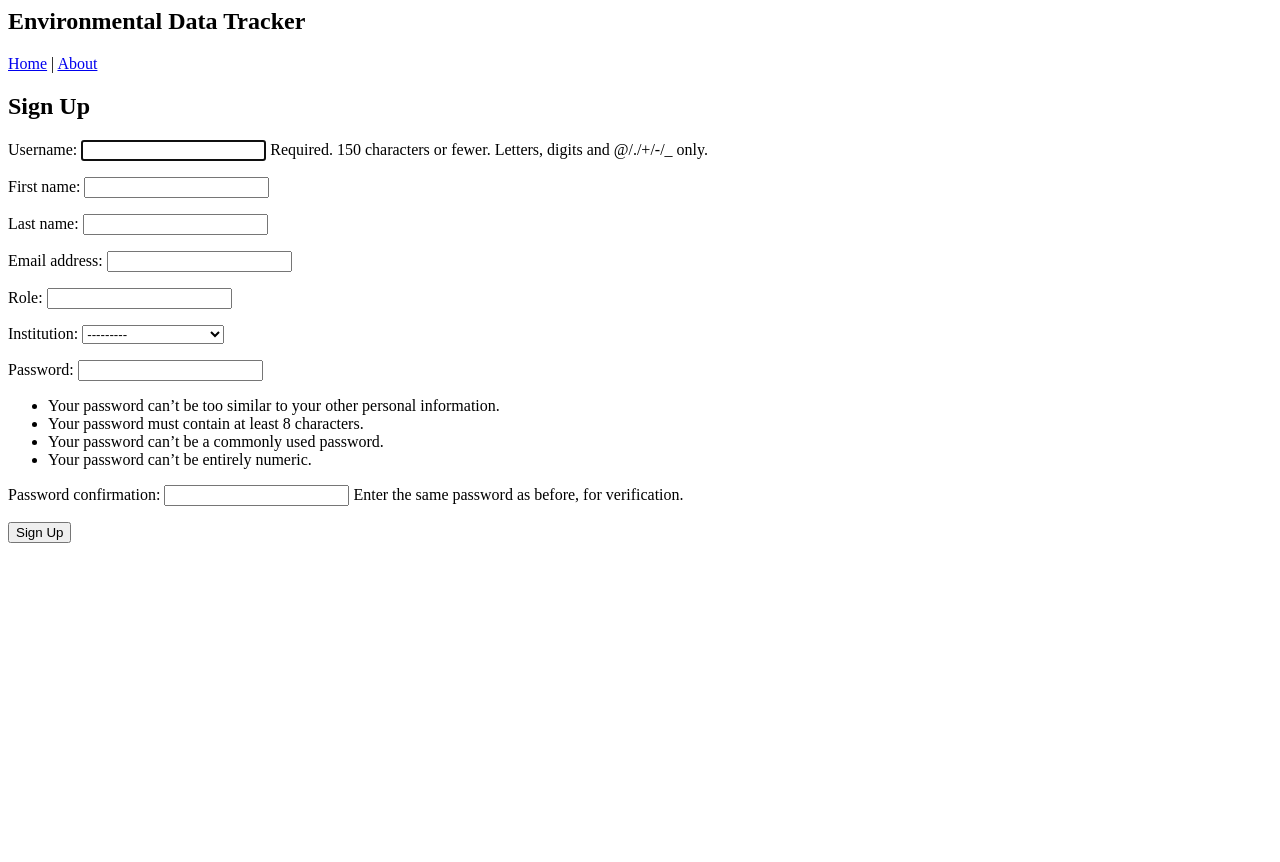
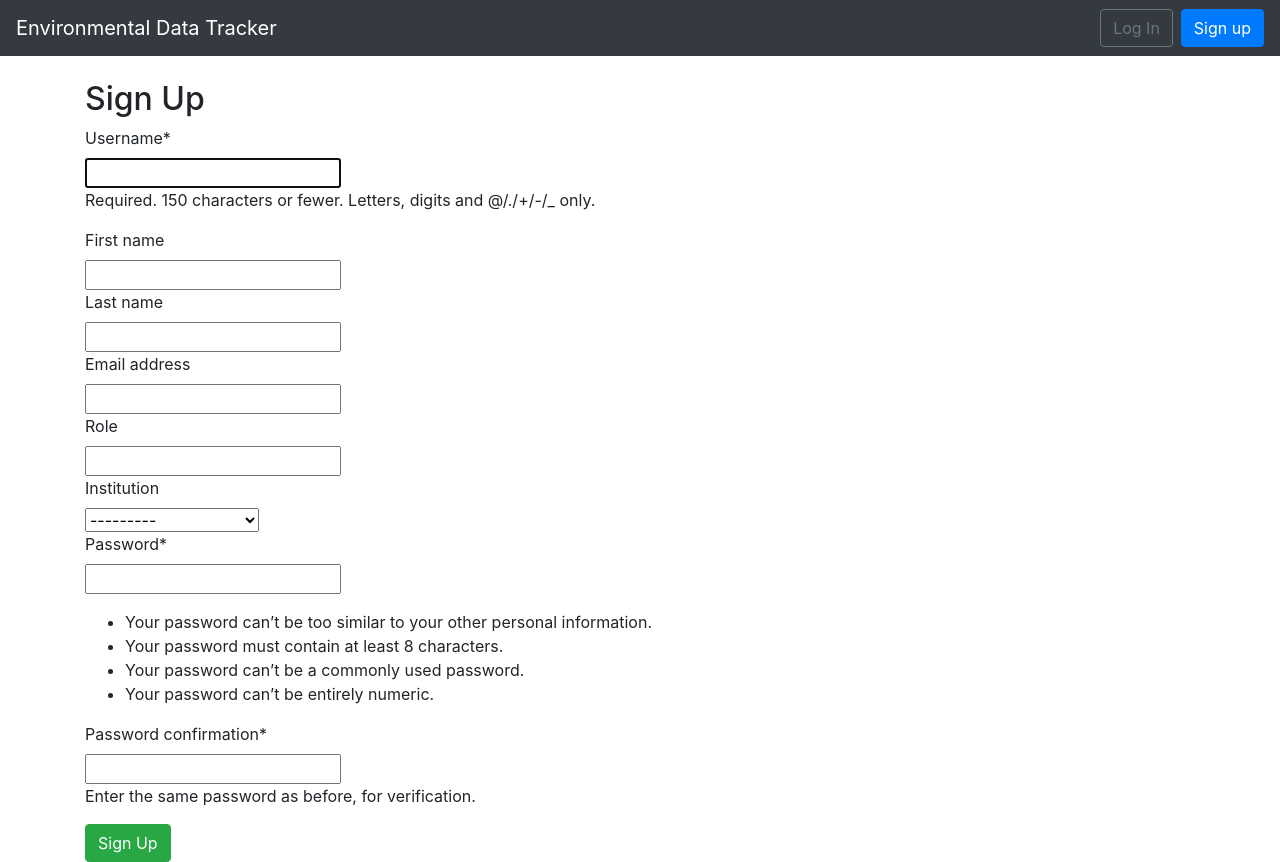
Before and after one commit to ClioGMU/edt, a Django app: page /users/signup/ in a window 1280 px wide. Before the commit the page ends 543 px from the top, so only its background shows below. Run offline with Django 3.2, Linux system fonts and the light colour scheme; data comes from the database, SQL or seed files in the repository; parts of the project's set-up code (start-up, migrations or seed data) failed here and were passed over; some libraries are stand-ins or nearby versions.

Commit message:
bootstrap and crispy forms

```diff
--- a/edt_project/settings.py
+++ b/edt_project/settings.py
@@ -39,6 +39,7 @@ INSTALLED_APPS = [
     'django.contrib.staticfiles',
     'users.apps.UsersConfig',
     'tracker.apps.TrackerConfig',
+    'crispy_forms',
 ]
 
 MIDDLEWARE = [
@@ -127,3 +128,5 @@ TIME_ZONE = 'America/New_York'
 
 LOGIN_REDIRECT_URL = 'home'
 LOGOUT_REDIRECT_URL = 'home'
+
+CRIPSY_TEMPLATE_PACK = 'bootstrap4'
--- a/templates/base.html
+++ b/templates/base.html
@@ -1,16 +1,56 @@
-<html>
+
+ <!doctype html>
+ <html lang="en">
    <head>
+     <!-- Required meta tags -->
      <meta charset="utf-8">
+     <meta name="viewport" content="width=device-width, initial-scale=1, shrink-to-fit=no">
+
+     <!-- Bootstrap CSS -->
+     <link rel="stylesheet" href="https://stackpath.bootstrapcdn.com/bootstrap/4.1.3/css/bootstrap.min.css" integrity="sha384-MCw98/SFnGE8fJT3GXwEOngsV7Zt27NXFoaoApmYm81iuXoPkFOJwJ8ERdknLPMO" crossorigin="anonymous">
+
      <title>{% block title %}Environmental Data Tracker{% endblock title %}</title>
    </head>
    <body>
-        <header>
-            <h2>Environmental Data Tracker</h2>
-            <a href="{% url 'home' %}">Home</a> | <a href="{% url 'about' %}">About</a>
-        </header>
-        <main>
+     <nav class="navbar navbar-expand-md navbar-dark bg-dark mb-4">
+       <a class="navbar-brand" href="{% url 'home' %}">Environmental Data Tracker</a>
+       <button class="navbar-toggler" type="button" data-toggle="collapse" data-target="#navbarCollapse" aria-controls="navbarCollapse" aria-expanded="false" aria-label="Toggle navigation">
+         <span class="navbar-toggler-icon"></span>
+       </button>
+       <div class="collapse navbar-collapse" id="navbarCollapse">
+         {% if user.is_authenticated %}
+           <ul class="navbar-nav ml-auto">
+             <li class="nav-item">
+               <a class="nav-link dropdown-toggle" href="#" id="userMenu" data-toggle="dropdown" aria-haspopup="true" aria-expanded="false">
+                 {{ user.username }}
+               </a>
+               <div class="dropdown-menu dropdown-menu-right" aria-labelledby="userMenu">
+                 <a class="dropdown-item" href="{% url 'password_change'%}">Change password</a>
+                 <div class="dropdown-divider"></div>
+                 <a class="dropdown-item" href="{% url 'logout' %}">
+                 Log Out</a>
+               </div>
+             </li>
+           </ul>
+         {% else %}
+           <form class="form-inline ml-auto">
+             <a href="{% url 'login' %}" class="btn btn-outline-secondary">
+             Log In</a>
+             <a href="{% url 'signup' %}" class="btn btn-primary ml-2">
+             Sign up</a>
+           </form>
+         {% endif %}
+       </div>
+     </nav>
+     <div class="container">
        {% block content %}
        {% endblock content %}
-        </main>
+     </div>
+
+     <!-- Optional JavaScript -->
+     <!-- jQuery first, then Popper.js, then Bootstrap JS -->
+     <script src="https://code.jquery.com/jquery-3.3.1.slim.min.js" integrity="sha384-q8i/X+965DzO0rT7abK41JStQIAqVgRVzpbzo5smXKp4YfRvH+8abtTE1Pi6jizo" crossorigin="anonymous"></script>
+     <script src="https://cdnjs.cloudflare.com/ajax/libs/popper.js/1.14.3/umd/popper.min.js" integrity="sha384-ZMP7rVo3mIykV+2+9J3UJ46jBk0WLaUAdn689aCwoqbBJiSnjAK/l8WvCWPIPm49" crossorigin="anonymous"></script>
+     <script src="https://stackpath.bootstrapcdn.com/bootstrap/4.1.3/js/bootstrap.min.js" integrity="sha384-ChfqqxuZUCnJSK3+MXmPNIyE6ZbWh2IMqE241rYiqJxyMiZ6OW/JmZQ5stwEULTy" crossorigin="anonymous"></script>
    </body>
  </html>
--- a/templates/signup.html
+++ b/templates/signup.html
@@ -1,4 +1,6 @@
 {% extends 'base.html' %}
+
+{%load crispy_forms_tags %}
 
 {% block title %}Sign Up{% endblock title %}
 
@@ -6,7 +8,7 @@
 <h2>Sign Up</h2>
 <form method="post">
     {% csrf_token %}
-    {{ form.as_p }}
-    <button type="submit">Sign Up</button>
+    {{ form|crispy }}
+    <button class="btn btn-success" type="submit">Sign Up</button>
 </form>
 {% endblock content %}
```
Also changed, not shown: 2 other files. Lines whose indentation alone changed are shown as unchanged.
